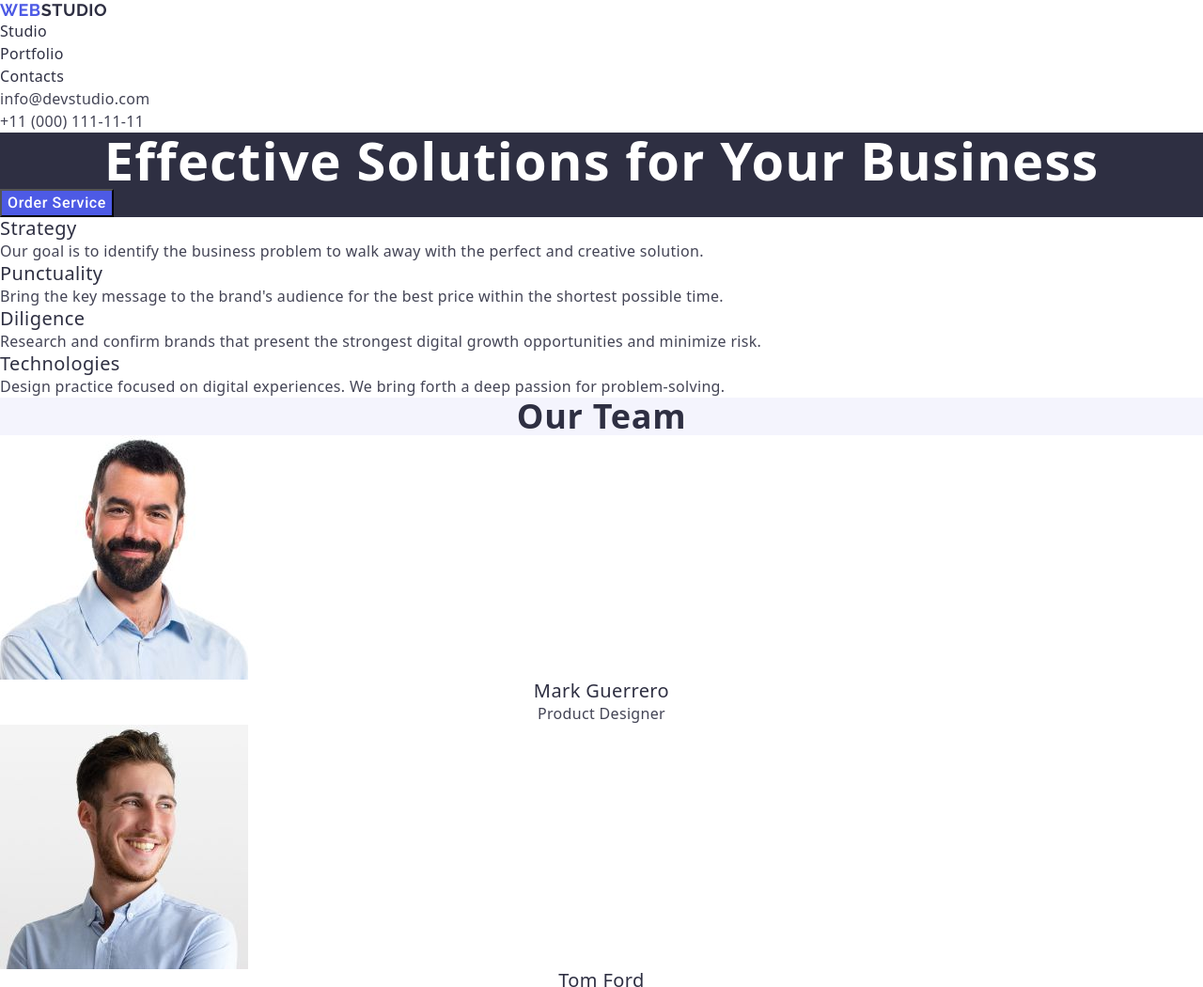
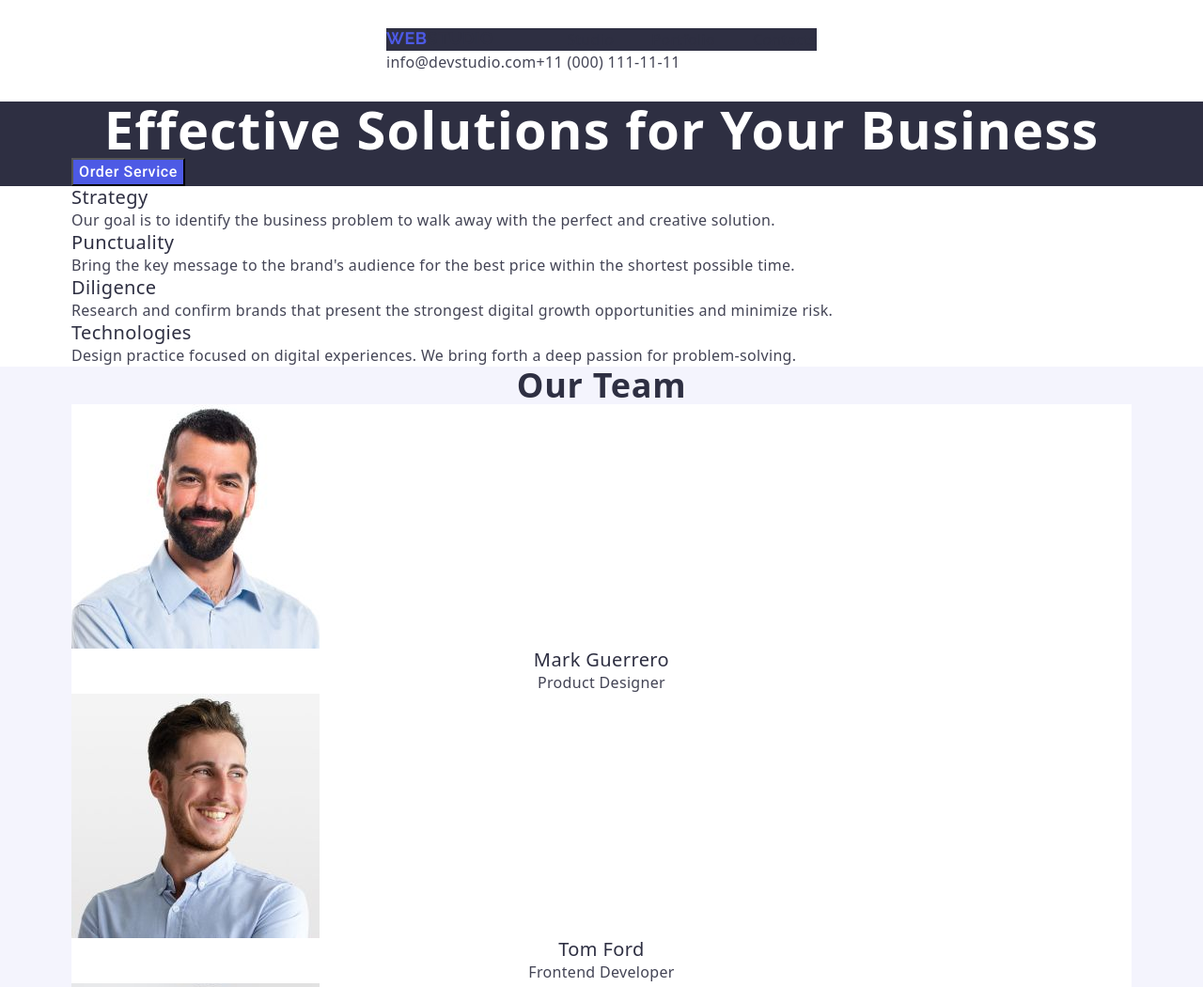
Before and after one commit to eliza-yakovleva/goit-markup-hw-03, a plain HTML site: page index.html in a window 1280 px wide. Shown: the top 1050 px of the page at 94% size. Drawn offline with nearby package versions, Linux system fonts and the light colour scheme.

Commit message:
First FLEXBOX try

```diff
--- a/css/styles.css
+++ b/css/styles.css
@@ -1,9 +1,11 @@
 h1, h2, h3, h4, h5, h6, p {
-    margin: 0;
+    margin-top: 0;
+    margin-bottom: 0;
 }
 
 ul, ol {
-    margin: 0;
+    margin-top: 0;
+    margin-bottom: 0;
     padding-left: 0;
     list-style-type: none;
 }
@@ -16,6 +18,31 @@ a {
     text-decoration: none;
 }
 
+button {
+    cursor: pointer;
+}
+
+.visually-hidden {
+    position: absolute;
+    width: 1px;
+    height: 1px;
+    margin: -1px;
+    border: 0;
+    padding: 0;
+    white-space: nowrap;
+    clip-path: inset(100%);
+    clip: rect(0 0 0 0);
+    overflow: hidden;
+}
+
+.container {
+    max-width: 1158px;
+    padding-right: 15px;
+    padding-left: 15px;
+    margin-right: auto;
+    margin-left: auto;
+}
+
 body {
     font-family: "Roboto", sans-serif;
     color: #434455;
@@ -24,9 +51,18 @@ body {
     font-weight: 400;
 }
 
-.header {}
+/* ===== HEADER ===== */
 
-.header-nav {}
+.header {
+    display: flex;
+    padding-top: 30px;
+    padding-bottom: 30px;
+}
+
+.header-nav {
+    display: flex;
+    background-color: #2E2F42;
+}
 
 .logo {
     color: #4D5AE5;
@@ -36,6 +72,13 @@ body {
     line-height: 117%;
     letter-spacing: 0.03em;
     text-transform: uppercase;
+
+    margin-right: 78px;
+}
+
+.header-menu {
+    display:flex;
+    column-gap: 40px;
 }
 
 .header-nav-list {
@@ -54,7 +97,15 @@ body {
 }
 
 .address {
+    display: flex;
     font-style: normal;
+}
+
+.address-menu {
+    display: flex;
+}
+
+.address-menu-list {
 }
 
 .address-link {
@@ -67,9 +118,12 @@ body {
     color: #404bbf;
 
 }
+
 .address-link:focus {
     color: #404bbf;
 }
+
+/* ===== MAIN ===== */
 
 .hero {
     background-color: #2E2F42;
@@ -180,6 +234,8 @@ body {
     letter-spacing: 0.02em;
 }
 
+/*=====FOOTER=====*/
+
 .footer {
     background-color: #2e2f42;;
 }
--- a/index.html
+++ b/index.html
@@ -25,17 +25,18 @@
       rel="stylesheet"
     />
     <title>WebStudio</title>
+  </head>
   <!-- #endregion Head-->
-  </head>
 
   <body>
     <!--#region Header-->
     <header class="header">
+      <div class="container">
         <nav class="header-nav">
           <a href="./index.html" class="logo"
             >Web<span style="color: #2e2f42">Studio</span></a
           >
-        <ul>
+          <ul class="header-menu">
             <li>
               <a href="./index.html" class="header-nav-list">Studio</a>
             </li>
@@ -49,40 +50,43 @@
         </nav>
 
         <address class="address">
-        <ul>
-          <li>
+          <ul class="address-menu">
+            <li class="address-menu-list">
               <a href="mailto:info@devstudio.com" class="address-link"
                 >info@devstudio.com</a
               >
             </li>
-          <li>
+            <li class="address-menu-list">
               <a href="tel:+110001111111" class="address-link"
                 >+11 (000) 111-11-11</a
               >
             </li>
           </ul>
         </address>
+      </div>
     </header>
-
     <!--#endregion Header-->
 
     <main>
       <!--#region Hero -->
       <section class="hero">
+        <div class="container">
           <h1 class="hero-header">Effective Solutions for Your Business</h1>
           <button type="button" class="hero-button">Order Service</button>
+        </div>
       </section>
       <!--#endregion Hero -->
 
       <!--#region Description -->
       <section class="description">
-        <h2 class="description-header" style="display: none">Description</h2>
+        <div class="container">
+          <h2 class="visually-hidden">Description</h2>
           <ul>
             <li>
               <h3 class="description-titles">Strategy</h3>
               <p class="description-text">
-              Our goal is to identify the business problem to walk away with the
-              perfect and creative solution.
+                Our goal is to identify the business problem to walk away with
+                the perfect and creative solution.
               </p>
             </li>
             <li>
@@ -107,11 +111,13 @@
               </p>
             </li>
           </ul>
+        </div>
       </section>
       <!--#endregion Description -->
 
       <!--#region Our Team -->
       <section class="team">
+        <div class="container">
           <h2 class="team-header">Our Team</h2>
           <ul>
             <li class="team-card">
@@ -155,11 +161,13 @@
               <p class="team-text">UI Designer</p>
             </li>
           </ul>
+        </div>
       </section>
       <!--#endregion Our Team -->
 
       <!--#region Our Portfolio -->
       <section class="portfolio">
+        <div class="container">
           <h2 class="portfolio-header">Our Portfolio</h2>
           <ul>
             <li>
@@ -223,19 +231,22 @@
               <p class="portfolio-text">Marketing</p>
             </li>
           </ul>
+        </div>
       </section>
       <!--#endregion Out Portfolio-->
     </main>
 
     <!--#region Footer -->
     <footer class="footer">
+      <div class="container">
         <a class="logo" href="./index.html"
           >Web<span class="span" style="color: #f4f4fd">Studio</span></a
         >
         <p class="footer-text">
-        Increase the flow of customers and sales for your business with digital
-        marketing & growth solutions.
+          Increase the flow of customers and sales for your business with
+          digital marketing & growth solutions.
         </p>
+      </div>
     </footer>
     <!--#endregion Footer-->
   </body>
```
Lines whose indentation alone changed are shown as unchanged.
